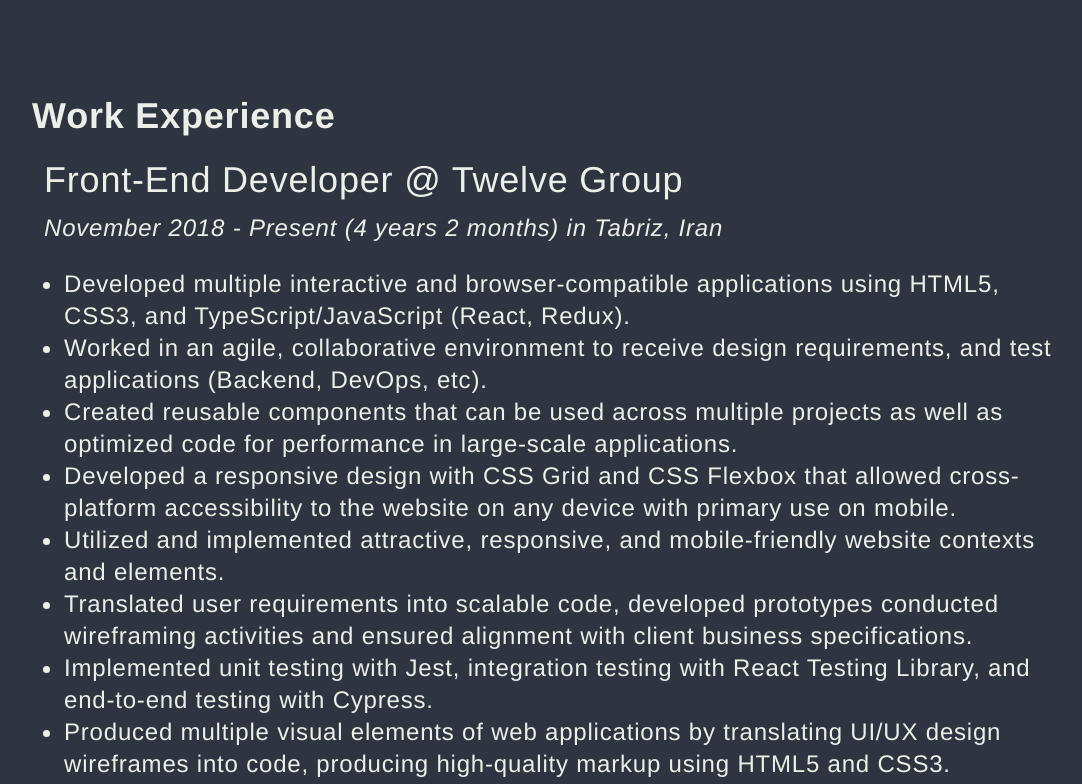
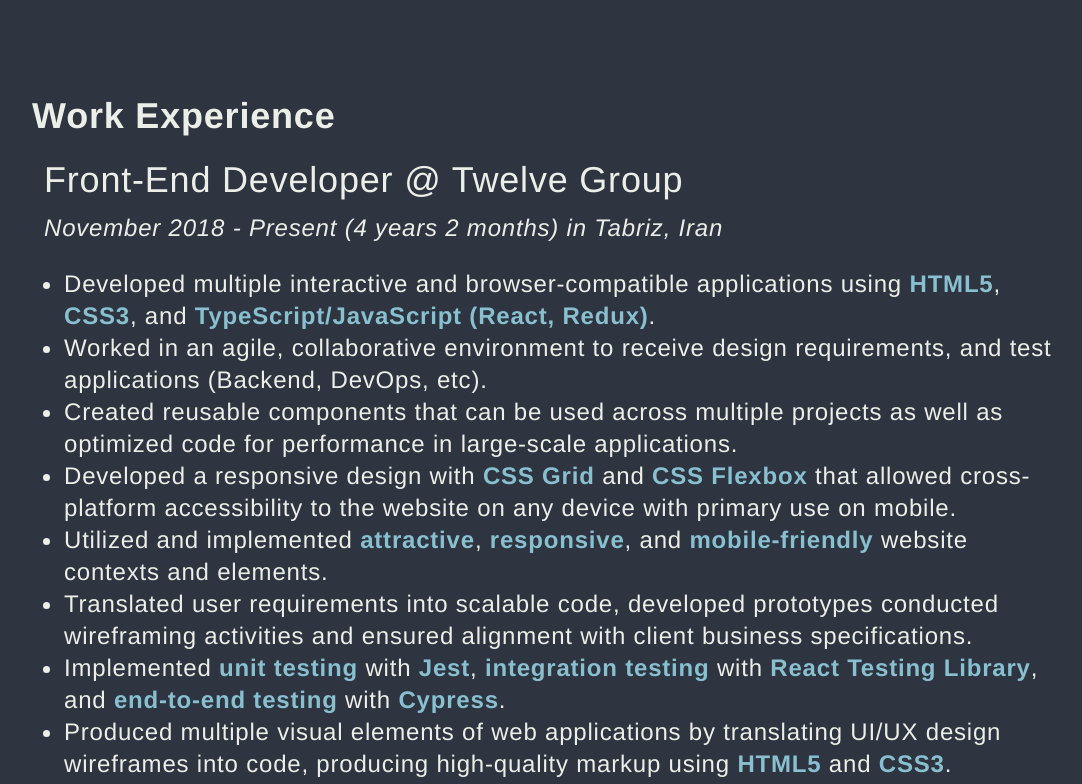
Before and after one commit to alimonapour/alimonapour.me, a Next.js app: page / in a window 1280 px wide. Shown: the part 2000-2784 px from the top of the page, without its empty margins (96-1178 px from the left). Built offline with nearby package versions, Linux system fonts and the light colour scheme.

Commit message:
feat: add some styles to important words

```diff
--- a/src/components/work-experience/12-Experience.js
+++ b/src/components/work-experience/12-Experience.js
@@ -12,7 +12,12 @@ export function TwelveGroupExperience() {
       <ul className='list-disc text-xl sm:text-2xl py-3 ml-5'>
         <li>
           Developed multiple interactive and browser-compatible applications
-          using HTML5, CSS3, and TypeScript/JavaScript (React, Redux).
+          using <span className='font-semibold text-tahiti'>HTML5</span>,{' '}
+          <span className='font-semibold text-tahiti'>CSS3</span>, and{' '}
+          <span className='font-semibold text-tahiti'>
+            TypeScript/JavaScript (React, Redux)
+          </span>
+          .
         </li>
         <li>
           Worked in an agile, collaborative environment to receive design
@@ -23,12 +28,17 @@ export function TwelveGroupExperience() {
           as well as optimized code for performance in large-scale applications.
         </li>
         <li>
-          Developed a responsive design with CSS Grid and CSS Flexbox that
+          Developed a responsive design with{' '}
+          <span className='font-semibold text-tahiti'>CSS Grid</span> and{' '}
+          <span className='font-semibold text-tahiti'>CSS Flexbox</span> that
           allowed cross-platform accessibility to the website on any device with
           primary use on mobile.
         </li>
         <li>
-          Utilized and implemented attractive, responsive, and mobile-friendly
+          Utilized and implemented{' '}
+          <span className='font-semibold text-tahiti'>attractive</span>,{' '}
+          <span className='font-semibold text-tahiti'>responsive</span>, and{' '}
+          <span className='font-semibold text-tahiti'> mobile-friendly</span>{' '}
           website contexts and elements.
         </li>
         <li>
@@ -37,23 +47,39 @@ export function TwelveGroupExperience() {
           business specifications.
         </li>
         <li>
-          Implemented unit testing with Jest, integration testing with React
-          Testing Library, and end-to-end testing with Cypress.
+          Implemented{' '}
+          <span className='font-semibold text-tahiti'>unit testing</span> with{' '}
+          <span className='font-semibold text-tahiti'>Jest</span>,{' '}
+          <span className='font-semibold text-tahiti'>integration testing</span>{' '}
+          with{' '}
+          <span className='font-semibold text-tahiti'>
+            React Testing Library
+          </span>
+          , and{' '}
+          <span className='font-semibold text-tahiti'>end-to-end testing</span>{' '}
+          with <span className='font-semibold text-tahiti'>Cypress</span>.
         </li>
         <li>
           Produced multiple visual elements of web applications by translating
-          UI/UX design wireframes into code, producing high-quality markup using
-          HTML5 and CSS3.
+          UI/UX design wireframes into code, producing high-quality markup using{' '}
+          <span className='font-semibold text-tahiti'>HTML5</span> and{' '}
+          <span className='font-semibold text-tahiti'>CSS3</span>.
         </li>
         <li>Assisted in building reusable code for future use.</li>
         <li>Developed new features to enhance user experience.</li>
         <li>
-          Used Git version control system to manage source code changes and
-          collaborate with other developers on tasks when needed.
+          Used{' '}
+          <span className='font-semibold text-tahiti'>
+            Git version control system
+          </span>{' '}
+          to manage source code changes and collaborate with other developers on
+          tasks when needed.
         </li>
         <li>
-          The app routers are managed by React Router and receive data from the
-          RESTful API.
+          The app routers are managed by{' '}
+          <span className='font-semibold text-tahiti'>React Router</span> and
+          receive data from the{' '}
+          <span className='font-semibold text-tahiti'>RESTful API</span>.
         </li>
       </ul>
       <div className='flex flex-col py-3 '>
--- a/src/components/work-experience/freelance-experience.js
+++ b/src/components/work-experience/freelance-experience.js
@@ -19,15 +19,31 @@ export function FreelanceExperience() {
       </h6>
       <ul className='list-disc text-xl text-left py-3 ml-5'>
         <li>
-          The Shafaaq News mobile application was developed using React Native
-          and Redux for Android and IOS.
+          The Shafaaq News mobile application was developed using{' '}
+          <span className='font-semibold text-tahiti'>React Native</span> and{' '}
+          <span className='font-semibold text-tahiti'>Redux</span> for{' '}
+          <span className='font-semibold text-tahiti'>Android</span> and{' '}
+          <span className='font-semibold text-tahiti'>IOS</span>.
         </li>
-        <li>Data is fetched from API and shown in the application.</li>
-        <li>Redux-persist was used to persist data.</li>
+        <li>
+          Data is fetched from{' '}
+          <span className='font-semibold text-tahiti'>RESTful API</span> and
+          shown in the application.
+        </li>
+        <li>
+          <span className='font-semibold text-tahiti'>Redux-persist</span> was
+          used to persist data.
+        </li>
 
         <li>
-          Push notification system has been implemented using
-          react-native-firebase.
+          <span className='font-semibold text-tahiti'>
+            Push notification system
+          </span>{' '}
+          has been implemented using{' '}
+          <span className='font-semibold text-tahiti'>
+            react-native-firebase
+          </span>
+          .
         </li>
       </ul>
       <div className='flex flex-col sm:flex-row items-center justify-around py-3'>
```
